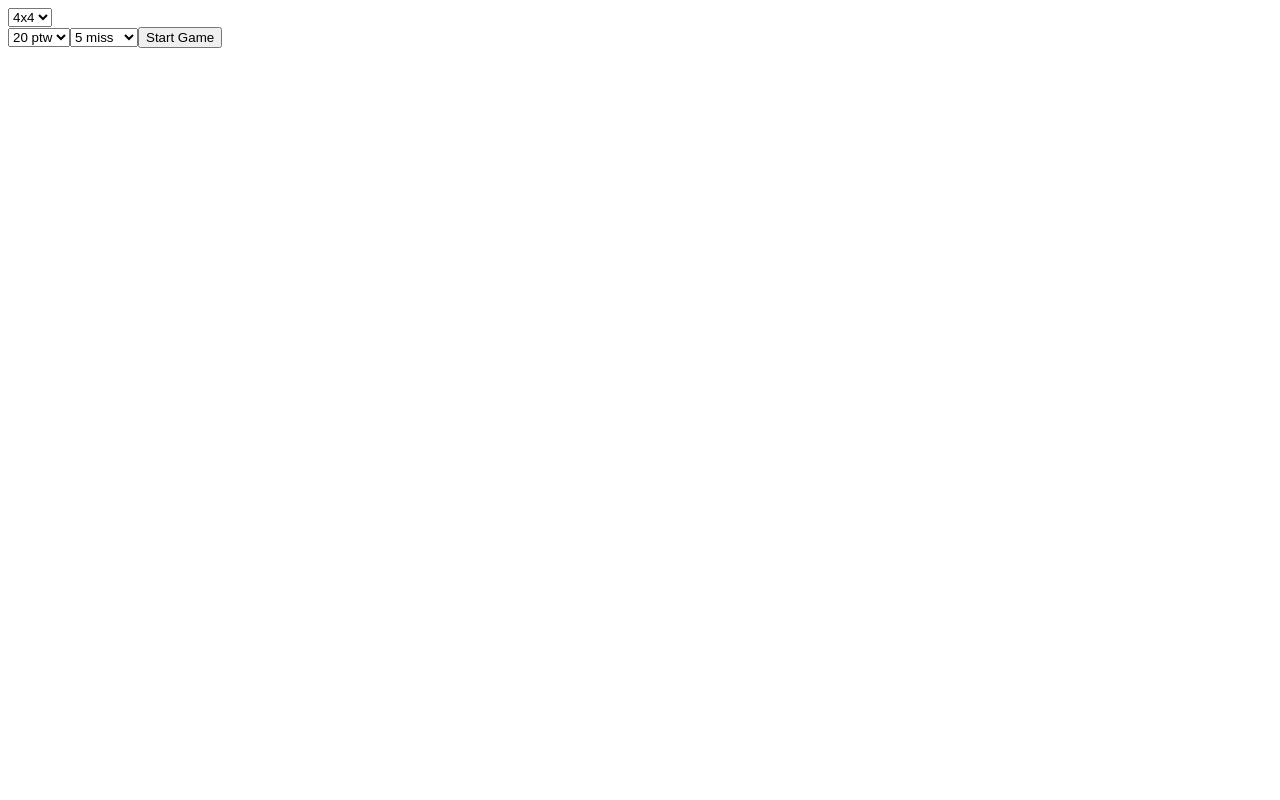
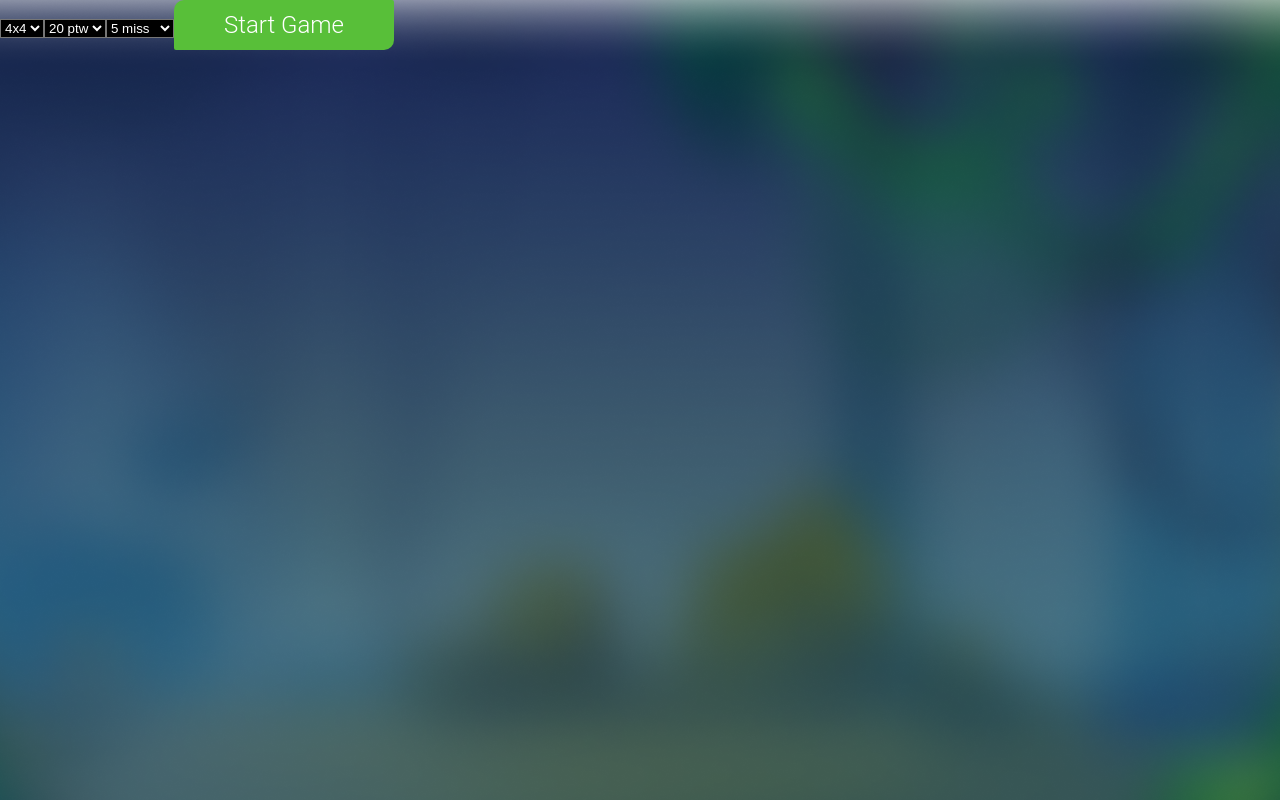
Before and after one commit to DinaLysenko/catch-google, a plain HTML site: page index.html in a window 1280 px wide. Drawn offline with Linux system fonts and the light colour scheme.

Commit message:
add styles

```diff
--- /dev/null
+++ b/component/button/Button.js
@@ -0,0 +1,6 @@
+export  function Button(name, callBack){
+    let element=document.createElement('button')
+    element.append(name)
+    element.addEventListener('click', callBack)
+    return element
+}
--- a/component/settings/GridSizeSelect.js
+++ b/component/settings/GridSizeSelect.js
@@ -2,7 +2,6 @@ import {changeGridSizeSelectOption, changePointToWinSelectOption} from "../../da
 
 export function GridSizeSelect(dataForGridSize) {
 
-    let element = document.createElement('div')
     let gridSizeSelect = document.createElement('select')
     for (let i = 0; i < dataForGridSize.length; i++) {
         let gridSizeSelectOption = document.createElement('option')
@@ -15,6 +14,6 @@ export function GridSizeSelect(dataForGridSize) {
         changeGridSizeSelectOption(e)
     })
 
-    element.append(gridSizeSelect)
-    return element
+
+    return gridSizeSelect
 }
--- a/component/settings/Settings.js
+++ b/component/settings/Settings.js
@@ -2,14 +2,11 @@ import {getGridSize, getMissPoint, getPointToWin, start} from "../../data/data.j
 import {GridSizeSelect} from "./GridSizeSelect.js";
 import {PointToWinSelect} from "./PointToWinSelect.js";
 import {MissPointSelect} from "./MissPointSelect.js";
+import {Button} from "../button/Button.js";
 
 export function Settings() {
     let container = document.createElement('div')
-
-
-    let startButton = document.createElement('button')
-    startButton.append('Start Game')
-    startButton.addEventListener('click', start)
-    container.append(GridSizeSelect(getGridSize()), PointToWinSelect(getPointToWin()),MissPointSelect(getMissPoint()), startButton)
+    container.append(GridSizeSelect(getGridSize()), PointToWinSelect(getPointToWin()),MissPointSelect(getMissPoint()))
+    container.append(Button('Start Game', start))
     return container
 }
--- a/index.html
+++ b/index.html
@@ -6,13 +6,7 @@
           content="width=device-width, user-scalable=no, initial-scale=1.0, maximum-scale=1.0, minimum-scale=1.0">
     <meta http-equiv="X-UA-Compatible" content="ie=edge">
     <title>Catch Google</title>
-    <style>
-        td {
-            border: 1px solid black;
-            width: 85px;
-            height: 85px;
-        }
-    </style>
+    <link  rel="stylesheet" href="style.css">
 </head>
 <body>
 <div id="root"></div>
--- /dev/null
+++ b/style.css
@@ -0,0 +1,40 @@
+*,
+*::before,
+*::after {
+    margin: 0;
+    padding: 0;
+    box-sizing: border-box;
+    color: white;
+}
+
+body {
+    width: 100vw;
+    height: 100vh;
+    background-image: url('image/backGround.png');
+    background-size: cover;
+
+}
+
+#root {
+
+
+}
+
+button {
+    background-color: #58BF39;
+    border: #75F94C;
+    width: 220px;
+    height: 50px;
+    font-size: 24px;
+    font-family: "Roboto Light", sans-serif;
+    border-radius: 10px 2px;
+}
+select {
+    background-color: black;
+}
+
+td {
+    border: 1px solid black;
+    width: 85px;
+    height: 85px;
+}
```
Also changed, not shown: image/backGround.png (added).
